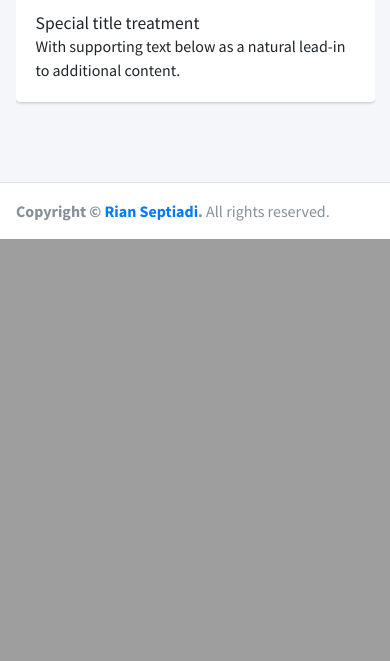
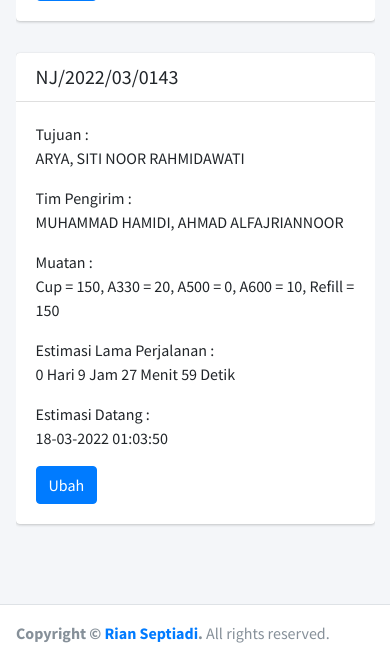
Before and after one commit to mikahikaai/ayominumamanah, a PHP site: page / in a window 390 px wide. Shown: the part 1746-2407 px from the top of the page. Before the commit the page ends 1985 px from the top, so only its background shows below. Run offline with PHP 8.4, Linux system fonts and the light colour scheme; the visitor is signed in with stand-in values (Sample User, id 1); data comes from the database, SQL or seed files in the repository; some libraries are stand-ins or nearby versions.

Commit message:
add carousel feature on home

```diff
--- a/database/database.php
+++ b/database/database.php
@@ -10,16 +10,16 @@ class Database
         // 1357
 
         // offline
-        // $this->host = 'localhost';
-        // $this->username = 'root';
-        // $this->password = '';
-        // $this->db_name = 'ayominumamanah';
+        $this->host = 'localhost';
+        $this->username = 'root';
+        $this->password = '';
+        $this->db_name = 'ayominumamanah';
 
         // online
-        $this->host = 'srv158.niagahoster.com';
-        $this->username = 'u1796449_rianseptiadi';
-        $this->password = 'Rtbcvyfhgnpozx1!';
-        $this->db_name = 'u1796449_ayominumamanah';
+        // $this->host = 'srv158.niagahoster.com';
+        // $this->username = 'u1796449_rianseptiadi';
+        // $this->password = 'Rtbcvyfhgnpozx1!';
+        // $this->db_name = 'u1796449_ayominumamanah';
     }
 
     public function getConnection()
--- a/login.php
+++ b/login.php
@@ -71,7 +71,7 @@ if (isset($_POST['login'])) {
         <div class="container">
             <div class="row justify-content-center">
                 <div class="col-md-6 text-center mb-5">
-                    <h2 class="heading-section">PT PANCURAN KAAPIT SENDANG {GAMMA}</h2>
+                    <h2 class="heading-section">PT PANCURAN KAAPIT SENDANG</h2>
                 </div>
             </div>
             <div class="row justify-content-center">
--- a/pages/home.php
+++ b/pages/home.php
@@ -1,5 +1,21 @@
 <!-- Content Header (Page header) -->
 <?php
+$database = new Database;
+$db = $database->getConnection();
+
+$selectsql = "SELECT a.*, d.*, k1.nama as supir, k1.upah_borongan usupir1, k2.nama helper1, k2.upah_borongan uhelper2, k3.nama helper2, k3.upah_borongan uhelper2, do1.nama distro1, do1.jarak jdistro1, do2.nama distro2, do2.jarak jdistro2, do3.nama distro3, do3.jarak jdistro3
+FROM distribusi d INNER JOIN armada a on d.id_plat = a.id
+LEFT JOIN karyawan k1 on d.driver = k1.id
+LEFT JOIN karyawan k2 on d.helper_1 = k2.id
+LEFT JOIN karyawan k3 on d.helper_2 = k3.id
+LEFT JOIN distributor do1 on d.nama_pel_1 = do1.id
+LEFT JOIN distributor do2 on d.nama_pel_2 = do2.id
+LEFT JOIN distributor do3 on d.nama_pel_3 = do3.id
+WHERE jam_datang IS NULL
+ORDER BY estimasi_jam_datang DESC; ";
+$stmt = $db->prepare($selectsql);
+$stmt->execute();
+
 if (isset($_SESSION['hasil_update_pw'])) {
   if ($_SESSION['hasil_update_pw']) {
 ?>
@@ -26,6 +42,8 @@ if (isset($_SESSION['hasil_update_pw'])) {
 </div>
 <!-- /.content-header -->
 
+
+
 <!-- Main content -->
 <div class="content">
   <div class="container-fluid">
@@ -46,150 +64,53 @@ if (isset($_SESSION['hasil_update_pw'])) {
           <div id="carouselExampleIndicators2" class="carousel slide" data-ride="carousel">
 
             <div class="carousel-inner">
-              <div class="carousel-item active">
-                <div class="row">
-
-                  <div class="col-md-3 mb-3">
-                    <div class="card">
-                    <h5 class="card-header">No. Perjalanan</h5>
-                      <div class="card-body">
-                        <p class="card-text">Tujuan : </p>
-                        <p class="card-text">Tim Pengirim : </p>
-                        <p class="card-text">Muatan : </p>
-                        <p class="card-text">Estimasi Datang : </p>
-                        <p class="card-text">Terhadap Waktu : </p>
-                        <a href="?page=distribusiupdate&id=" class="btn btn-primary">Ubah</a>
-                      </div>
-                    </div>
-                  </div>
-                  <div class="col-md-3 mb-3">
-                    <div class="card">
-                      <img class="img-fluid" alt="100%x280" src="https://images.unsplash.com/photo-1517760444937-f6397edcbbcd?ixlib=rb-0.3.5&amp;q=80&amp;fm=jpg&amp;crop=entropy&amp;cs=tinysrgb&amp;w=1080&amp;fit=max&amp;ixid=eyJhcHBfaWQiOjMyMDc0fQ&amp;s=42b2d9ae6feb9c4ff98b9133addfb698">
-                      <div class="card-body">
-                        <h4 class="card-title">Special title treatment</h4>
-                        <p class="card-text">With supporting text below as a natural lead-in to additional content.</p>
-
-                      </div>
-                    </div>
-                  </div>
-                  <div class="col-md-3 mb-3">
-                    <div class="card">
-                      <img class="img-fluid" alt="100%x280" src="https://images.unsplash.com/photo-1532712938310-34cb3982ef74?ixlib=rb-0.3.5&amp;q=80&amp;fm=jpg&amp;crop=entropy&amp;cs=tinysrgb&amp;w=1080&amp;fit=max&amp;ixid=eyJhcHBfaWQiOjMyMDc0fQ&amp;s=3d2e8a2039c06dd26db977fe6ac6186a">
-                      <div class="card-body">
-                        <h4 class="card-title">Special title treatment</h4>
-                        <p class="card-text">With supporting text below as a natural lead-in to additional content.</p>
-
-                      </div>
-                    </div>
-                  </div>
-                  <div class="col-md-3 mb-3">
-                    <div class="card">
-                      <img class="img-fluid" alt="100%x280" src="https://images.unsplash.com/photo-1532781914607-2031eca2f00d?ixlib=rb-0.3.5&amp;q=80&amp;fm=jpg&amp;crop=entropy&amp;cs=tinysrgb&amp;w=1080&amp;fit=max&amp;ixid=eyJhcHBfaWQiOjMyMDc0fQ&amp;s=7c625ea379640da3ef2e24f20df7ce8d">
-                      <div class="card-body">
-                        <h4 class="card-title">Special title treatment</h4>
-                        <p class="card-text">With supporting text below as a natural lead-in to additional content.</p>
-
-                      </div>
-
-                    </div>
-                  </div>
-
-                </div>
-              </div>
-              <div class="carousel-item">
-                <div class="row">
-
-                  <div class="col-md-3 mb-3">
-                    <div class="card">
-                      <img class="img-fluid" alt="100%x280" src="https://images.unsplash.com/photo-1532771098148-525cefe10c23?ixlib=rb-0.3.5&amp;q=80&amp;fm=jpg&amp;crop=entropy&amp;cs=tinysrgb&amp;w=1080&amp;fit=max&amp;ixid=eyJhcHBfaWQiOjMyMDc0fQ&amp;s=3f317c1f7a16116dec454fbc267dd8e4">
-                      <div class="card-body">
-                        <h4 class="card-title">Special title treatment</h4>
-                        <p class="card-text">With supporting text below as a natural lead-in to additional content.</p>
-
-                      </div>
-
-                    </div>
-                  </div>
-                  <div class="col-md-3 mb-3">
-                    <div class="card">
-                      <img class="img-fluid" alt="100%x280" src="https://images.unsplash.com/photo-1532715088550-62f09305f765?ixlib=rb-0.3.5&amp;q=80&amp;fm=jpg&amp;crop=entropy&amp;cs=tinysrgb&amp;w=1080&amp;fit=max&amp;ixid=eyJhcHBfaWQiOjMyMDc0fQ&amp;s=ebadb044b374504ef8e81bdec4d0e840">
-                      <div class="card-body">
-                        <h4 class="card-title">Special title treatment</h4>
-                        <p class="card-text">With supporting text below as a natural lead-in to additional content.</p>
-
-                      </div>
-                    </div>
-                  </div>
-                  <div class="col-md-3 mb-3">
-                    <div class="card">
-                      <img class="img-fluid" alt="100%x280" src="https://images.unsplash.com/photo-1506197603052-3cc9c3a201bd?ixlib=rb-0.3.5&amp;q=80&amp;fm=jpg&amp;crop=entropy&amp;cs=tinysrgb&amp;w=1080&amp;fit=max&amp;ixid=eyJhcHBfaWQiOjMyMDc0fQ&amp;s=0754ab085804ae8a3b562548e6b4aa2e">
-                      <div class="card-body">
-                        <h4 class="card-title">Special title treatment</h4>
-                        <p class="card-text">With supporting text below as a natural lead-in to additional content.</p>
-
-                      </div>
-                    </div>
-                  </div>
-                  <div class="col-md-3 mb-3">
-                    <div class="card">
-                      <img class="img-fluid" alt="100%x280" src="https://images.unsplash.com/photo-1532771098148-525cefe10c23?ixlib=rb-0.3.5&amp;q=80&amp;fm=jpg&amp;crop=entropy&amp;cs=tinysrgb&amp;w=1080&amp;fit=max&amp;ixid=eyJhcHBfaWQiOjMyMDc0fQ&amp;s=3f317c1f7a16116dec454fbc267dd8e4">
-                      <div class="card-body">
-                        <h4 class="card-title">Special title treatment</h4>
-                        <p class="card-text">With supporting text below as a natural lead-in to additional content.</p>
-
-                      </div>
-
-                    </div>
-                  </div>
-
-                </div>
-              </div>
-              <div class="carousel-item">
-                <div class="row">
-
-                  <div class="col-md-3 mb-3">
-                    <div class="card">
-                      <img class="img-fluid" alt="100%x280" src="https://images.unsplash.com/photo-1507525428034-b723cf961d3e?ixlib=rb-0.3.5&amp;q=80&amp;fm=jpg&amp;crop=entropy&amp;cs=tinysrgb&amp;w=1080&amp;fit=max&amp;ixid=eyJhcHBfaWQiOjMyMDc0fQ&amp;s=ee8417f0ea2a50d53a12665820b54e23">
-                      <div class="card-body">
-                        <h4 class="card-title">Special title treatment</h4>
-                        <p class="card-text">With supporting text below as a natural lead-in to additional content.</p>
-
-                      </div>
-
-                    </div>
-                  </div>
-                  <div class="col-md-3 mb-3">
-                    <div class="card">
-                      <img class="img-fluid" alt="100%x280" src="https://images.unsplash.com/photo-1532777946373-b6783242f211?ixlib=rb-0.3.5&amp;q=80&amp;fm=jpg&amp;crop=entropy&amp;cs=tinysrgb&amp;w=1080&amp;fit=max&amp;ixid=eyJhcHBfaWQiOjMyMDc0fQ&amp;s=8ac55cf3a68785643998730839663129">
-                      <div class="card-body">
-                        <h4 class="card-title">Special title treatment</h4>
-                        <p class="card-text">With supporting text below as a natural lead-in to additional content.</p>
-
-                      </div>
-                    </div>
-                  </div>
-                  <div class="col-md-3 mb-3">
-                    <div class="card">
-                      <img class="img-fluid" alt="100%x280" src="https://images.unsplash.com/photo-1532763303805-529d595877c5?ixlib=rb-0.3.5&amp;q=80&amp;fm=jpg&amp;crop=entropy&amp;cs=tinysrgb&amp;w=1080&amp;fit=max&amp;ixid=eyJhcHBfaWQiOjMyMDc0fQ&amp;s=5ee4fd5d19b40f93eadb21871757eda6">
-                      <div class="card-body">
-                        <h4 class="card-title">Special title treatment</h4>
-                        <p class="card-text">With supporting text below as a natural lead-in to additional content.</p>
-                      </div>
-                    </div>
-                  </div>
-                  <div class="col-md-3 mb-3">
-                    <div class="card">
-                      <img class="img-fluid" alt="100%x280" src="https://images.unsplash.com/photo-1507525428034-b723cf961d3e?ixlib=rb-0.3.5&amp;q=80&amp;fm=jpg&amp;crop=entropy&amp;cs=tinysrgb&amp;w=1080&amp;fit=max&amp;ixid=eyJhcHBfaWQiOjMyMDc0fQ&amp;s=ee8417f0ea2a50d53a12665820b54e23">
-                      <div class="card-body">
-                        <h4 class="card-title">Special title treatment</h4>
-                        <p class="card-text">With supporting text below as a natural lead-in to additional content.</p>
-
-                      </div>
-
+              <?php
+              $no = 1;
+              while ($row = $stmt->fetch(PDO::FETCH_ASSOC)) {
+                // var_dump($no);
+                // die();
+                $supir = $row['supir'] == NULL ? '-' : $row['supir'];
+                $helper1 = $row['helper1'] == NULL ? '-' : $row['helper1'];
+                $helper2 = $row['helper2'] == NULL ? '-' : $row['helper2'];
+                $distro1 = $row['distro1'] == NULL ? '-' : $row['distro1'];
+                $distro2 = $row['distro2'] == NULL ? '-' : $row['distro2'];
+                $distro3 = $row['distro3'] == NULL ? '-' : $row['distro3'];
+                $bongkar = $row['bongkar'] == 0 ? 'TIDAK' : 'YA';
+                $total_cup = $row['cup1'] + $row['cup2'] + $row['cup3'];
+                $total_330 = $row['a3301'] + $row['a3302'] + $row['a3303'];
+                $total_500 = $row['a5001'] + $row['a5002'] + $row['a5003'];
+                $total_600 = $row['a6001'] + $row['a6002'] + $row['a6003'];
+                $total_refill = $row['refill1'] + $row['refill2'] + $row['refill3'];
+                $estimasi_lama_perjalanan = date_diff(date_create($row['jam_berangkat']), date_create($row['estimasi_jam_datang']))->format('%d Hari %h Jam %i Menit %s Detik');
+                if ($no == 1){
+                  echo  "<div class='carousel-item active'>";
+                  echo  '<div class="row">';
+                } else if ($no % 4 == 1) {
+                  echo  "<div class='carousel-item'>";
+                  echo  '<div class="row">';
+                }
+              ?>
+                <div class="col-md-3 mb-3">
+                  <div class="card">
+                    <h5 class="card-header"><?= $row['no_perjalanan']; ?></h5>
+                    <div class="card-body">
+                      <p class="card-text">Tujuan :<br> <?= implode(", ", array_filter(array($row['distro1'], $row['distro2'], $row['distro3']))); ?></p>
+                      <p class="card-text">Tim Pengirim :<br> <?= implode(", ", array_filter(array($row['supir'], $row['helper1'], $row['helper2']))); ?> </p>
+                      <p class="card-text">Muatan :<br>Cup = <?= $total_cup; ?>, A330 = <?= $total_330 ?>, A500 = <?= $total_500 ?>, A600 = <?= $total_600 ?>, Refill = <?= $total_refill ?> </p>
+                      <p class="card-text">Estimasi Lama Perjalanan : <br> <?= $estimasi_lama_perjalanan; ?></p>
+                      <p class="card-text">Estimasi Datang :<br> <?= date('d-m-Y H:i:s', strtotime($row['estimasi_jam_datang'])); ?> </p>
+                      <a href="?page=distribusiupdate&id=<?= $row['id']; ?>" class="btn btn-primary">Ubah</a>
                     </div>
                   </div>
                 </div>
-              </div>
+              <?php
+                if ($no % 4 == 0) {
+                  echo  '</div>';
+                  echo  '</div>';
+                }
+                $no++;
+              }
+              ?>
             </div>
           </div>
         </div>
```
